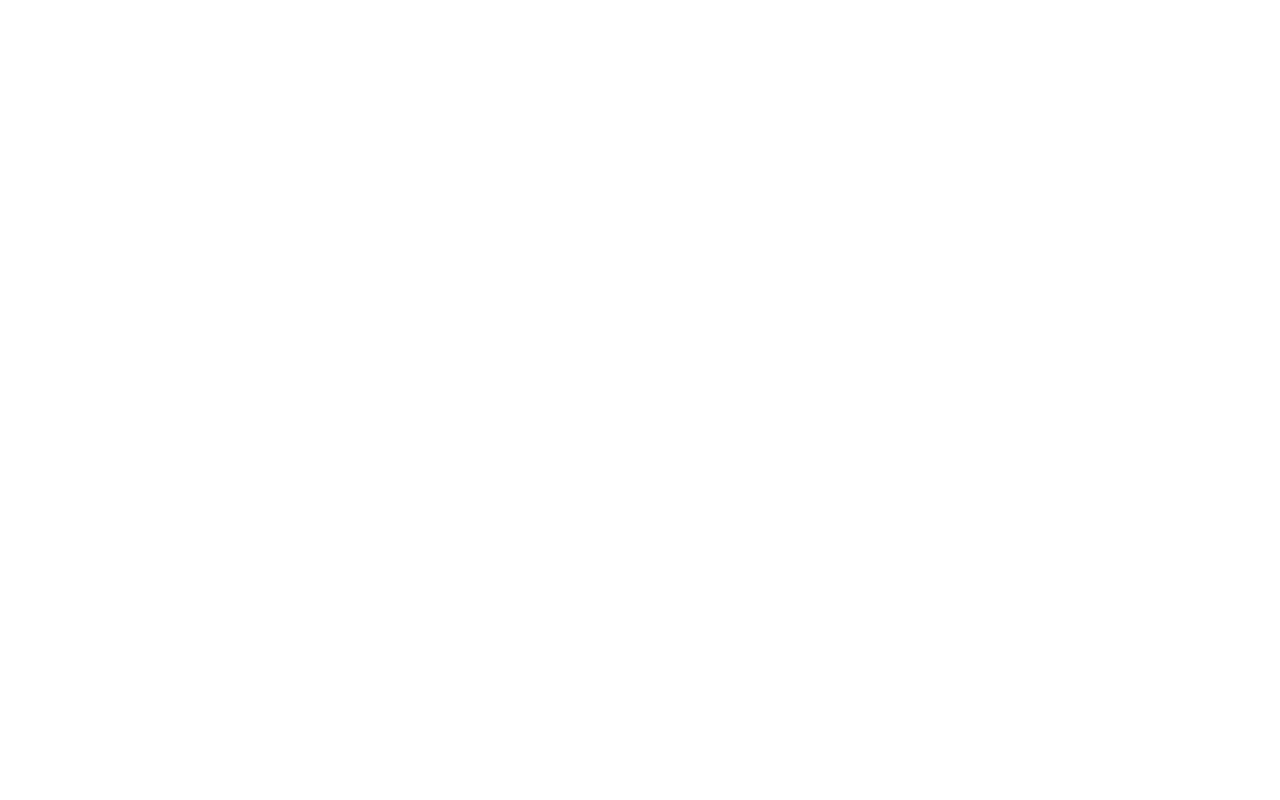
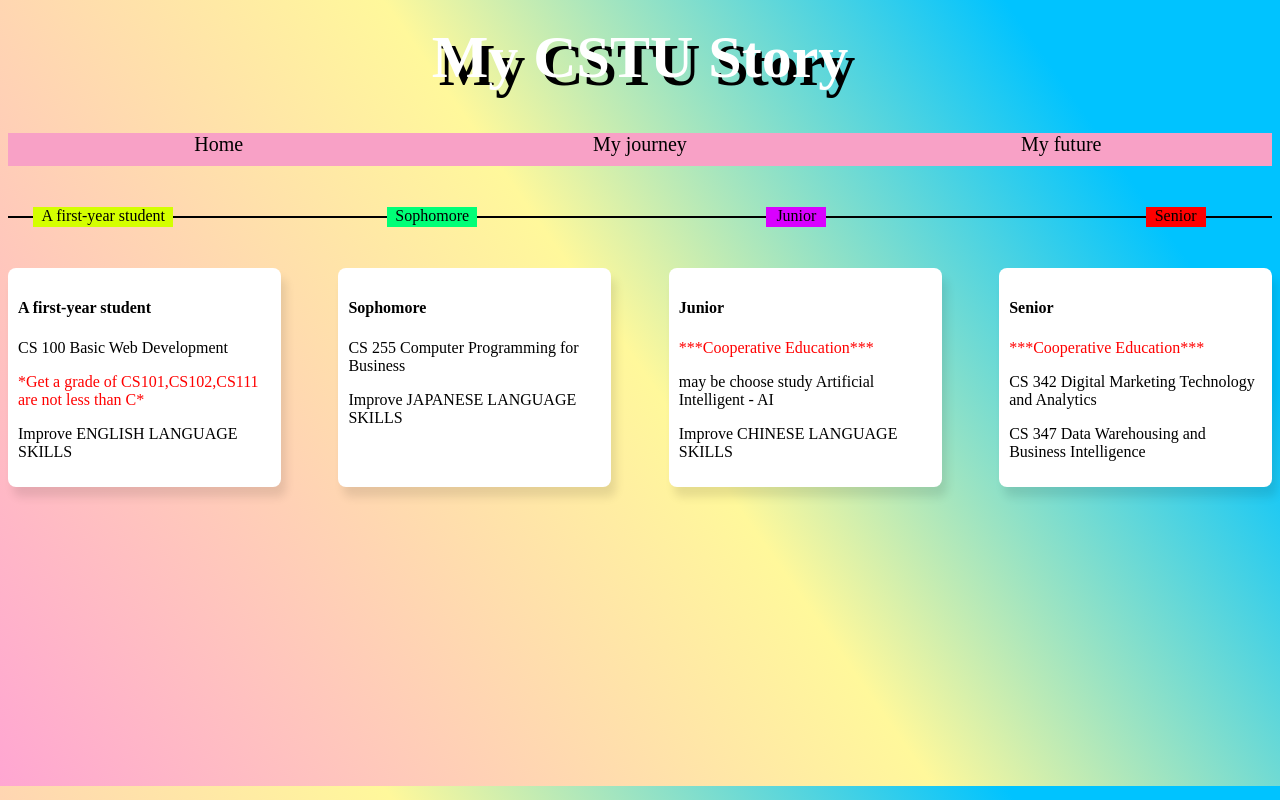
Before and after one commit to Starlight444/6709616442_MyCSTUStory, a plain HTML site: page myjourney.html in a window 1280 px wide. Drawn offline with Linux system fonts and the light colour scheme; a web font is replaced by a local one.

Commit message:
Add information about my journey and decorate

```diff
--- a/myjourney.html
+++ b/myjourney.html
@@ -0,0 +1,61 @@
+<!DOCTYPE html>
+<html lang="en">
+<head>
+    <link rel="stylesheet" href="mystyle.css">
+    <meta charset="UTF-8">
+    <meta name="viewport" content="width=device-width, initial-scale=1.0">
+    <title>My journey</title>
+</head>
+<body>
+    <header>
+        <h1>My CSTU Story</h1>
+    </header>
+
+    <main>
+        <section class="icon-bar">
+            <a href="index.html" target="_self">Home</a>
+            <a href="myjourney.html" target="_self">My journey</a>
+            <a href="myfuture.html" target="_self">My future</a>
+        </section>
+
+        <section class="pathuni">
+                <div class="point1">
+                    A first-year student
+                </div>
+                <div class="point2">Sophomore</div>
+                <div class="point3">Junior</div>
+                <div class="point4">Senior</div>
+        </section>
+
+        <section class="container">
+            <div class="first">
+                <h4>A first-year student</h4>
+                <p>CS 100 Basic Web Development</p>
+                <p class="mark">*Get a grade of CS101,CS102,CS111 are not less than C* </p>
+                <p>Improve ENGLISH LANGUAGE SKILLS</p>
+            </div>
+
+            <div class="second">
+                <h4>Sophomore</h4>
+                <p>CS 255 Computer Programming for Business</p>
+                <p>Improve JAPANESE LANGUAGE SKILLS</p>
+            </div>
+
+            <div class="third">
+                <h4>Junior</h4>
+                <p class="mark">***Cooperative Education***</p>
+                <p>may be choose study Artificial Intelligent - AI </p>
+                <p>Improve CHINESE LANGUAGE SKILLS</p>
+            </div>
+
+            <div class="fourth">
+                <h4>Senior</h4>
+                <p class="mark">***Cooperative Education***</p>
+                <p>CS 342 Digital Marketing Technology and Analytics</p>
+                <p>CS 347 Data Warehousing and Business Intelligence</p>
+            </div>
+
+        </section>
+    </main>
+</body>
+</html>
--- a/mystyle.css
+++ b/mystyle.css
@@ -19,23 +19,23 @@
     }
 }
 
-.header{
+header{
     text-align: center;
+    padding-top: 5px;
     text-shadow: 7px 8px 0px #000000;
     color: white;
     font-size: 30px;
     font-family: 'BioRhyme', serif;
-    /*background-color: pink;
-    background-image: linear-gradient(to right, rgb(123, 39, 156), pink);
-    padding: 30px;*/
-    margin-top: 0px;
+    margin-top: -30px;
+    margin-bottom: 0px;
     background-image: url(./resources/bg.jpg);
+    background-size: cover;
+    height: 150px;
 }
 
 body{
     background-color: beige;
-    display: flex;
-    height: 200vh;
+    height: 100vh;
     justify-content: center;
     flex-direction: column;
     background: linear-gradient(55deg, #ffa6d2 0%, #fff89b 51%, #00c3ff 85%);
@@ -60,6 +60,7 @@ h2{
     animation-name: slideinleft;
     animation-duration: 3s;
     animation-iteration-count: 2;
+    padding-bottom: 0px;
 }
 
 .slideup{
@@ -81,13 +82,11 @@ h3{
 }
 
 .video{
-    padding-top: 100px;
-    padding-bottom: 100px;
-    margin: 0 auto;
-    margin-top: -180px;
-    margin-bottom: -50px;
+    margin-top: -150px;
+    margin-bottom: -20px;
     width: 500px;
     height: 600px;
+    padding-left: 33%;
 }
 
 .click{
@@ -132,7 +131,8 @@ summary{
     position: sticky;
     top: 0;
     padding-bottom: 10px;
-    background-color: #ffa6d2;
+    background-color: rgb(248, 161, 198);
+    padding-top: 0px;
 }
 
 .icon-bar a{
@@ -181,32 +181,95 @@ summary{
     color: #fdb64a;
 }
 
-/*
-.btn-123{
-    color: white;
-    overflow: hidden;
-    border-radius: 30px;
-    box-shadow: 0px -0px 0px 0px rgba(143,64,248,0.5),0px 0px 0px 0px rgba(39,200,255,0.5);
+.pathuni{
+    height: 2px;
+    background-color: black;
+    width: 100%;
+    margin: 50px 0;
 }
 
-.btn-123:hover{
-    transform: translate(0,-6px);
-    box-shadow: 10px -10px 25px 0px rgba(143,64,248,0.5), -10px 10px 25px 0px rgba(39,200,255,0.5);
+.point1{
+    position: absolute;
+    margin: -9px;
+    margin-left: 2%;
+    width: 140px;
+    height: 20px;
+    text-align: center;
+    background-color: rgb(212, 255, 0);
 }
 
-.btn-123:hover::after{
-    transform: rotate(150deg);
+.point2{
+    position: absolute;
+    margin: -9px;
+    margin-left: 30%;
+    width: 90px;
+    height: 20px;
+    text-align: center;
+    background-color: rgb(0, 255, 119);
+    content: "\2192";
 }
 
-.btn-123::after{
-    content: "";
-    width: 400px;
-    height: 400px;
+.point3{
     position: absolute;
-    top:-50px;
-    left: -100px;
-    background-color: pink;
-    background-image: linear-gradient(225deg,#27d86c 0% , #26caf8 50% , #c625d0 100%);
-    z-index: -1;
-    transition: all 0.25s ease;
-}*/
+    margin: -9px;
+    margin-left: 60%;
+    width: 60px;
+    height: 20px;
+    text-align: center;
+    background-color: rgb(217, 0, 255);
+}
+
+.point4{
+    position: absolute;
+    margin: -9px;
+    margin-left: 90%;
+    width: 60px;
+    height: 20px;
+    text-align: center;
+    background-color: red;
+}
+
+.container{
+    display: flex;
+    justify-content: space-between;
+}
+
+.first{
+    background-color: #fff;
+    border-radius: 8px;
+    box-shadow: 5px 10px 10px rgba(0, 0, 0, 0.1);
+    margin-bottom: 20px;
+    padding: 10px;
+    width: 20%;
+}
+
+.second{
+    background-color: #fff;
+    border-radius: 8px;
+    box-shadow: 5px 10px 10px rgba(0, 0, 0, 0.1);
+    margin-bottom: 20px;
+    padding: 10px;
+    width: 20%;
+}
+
+.third{
+    background-color: #fff;
+    border-radius: 8px;
+    box-shadow: 5px 10px 10px rgba(0, 0, 0, 0.1);
+    margin-bottom: 20px;
+    padding: 10px;
+    width: 20%;
+}
+
+.fourth{
+    background-color: #fff;
+    border-radius: 8px;
+    box-shadow: 5px 10px 10px rgba(0, 0, 0, 0.1);
+    margin-bottom: 20px;
+    padding: 10px;
+    width: 20%;
+}
+
+.mark{
+    color: red;
+}
```
Also changed, not shown: index.html (+3 -3 lines).
